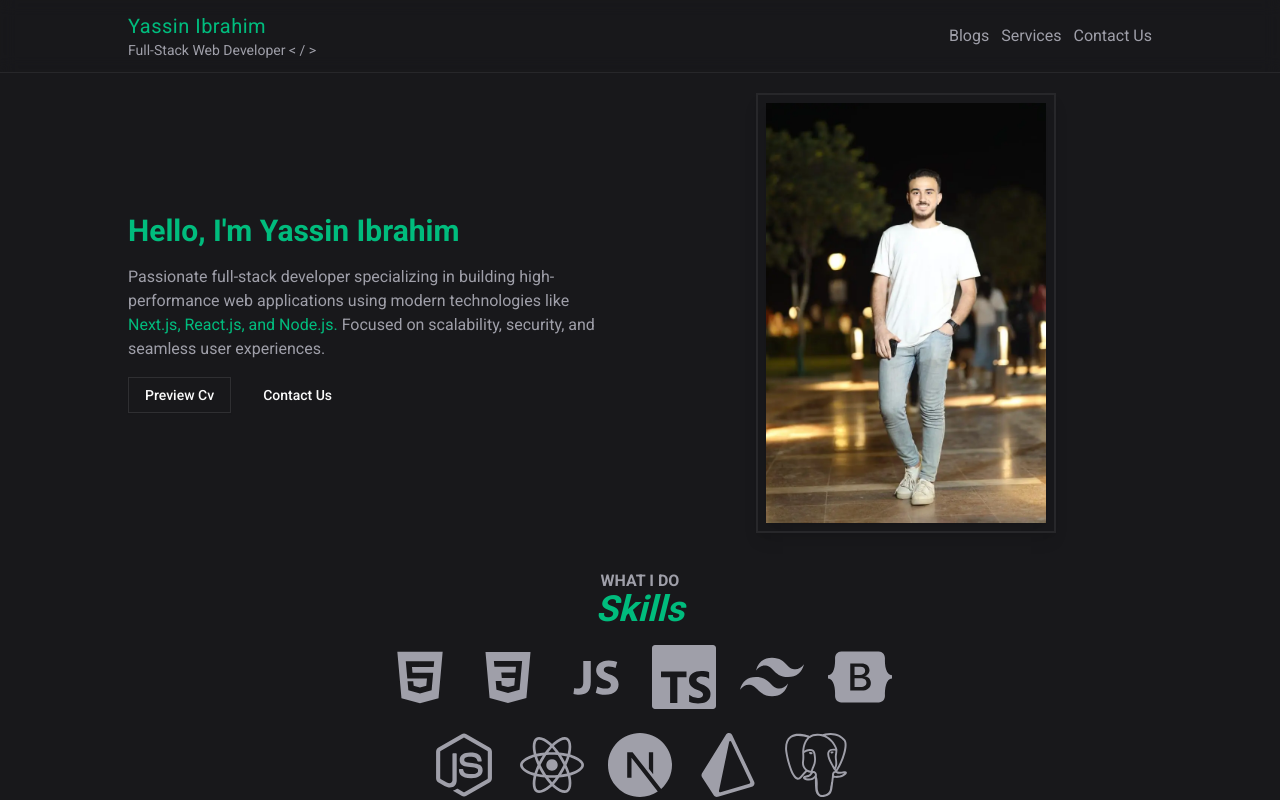
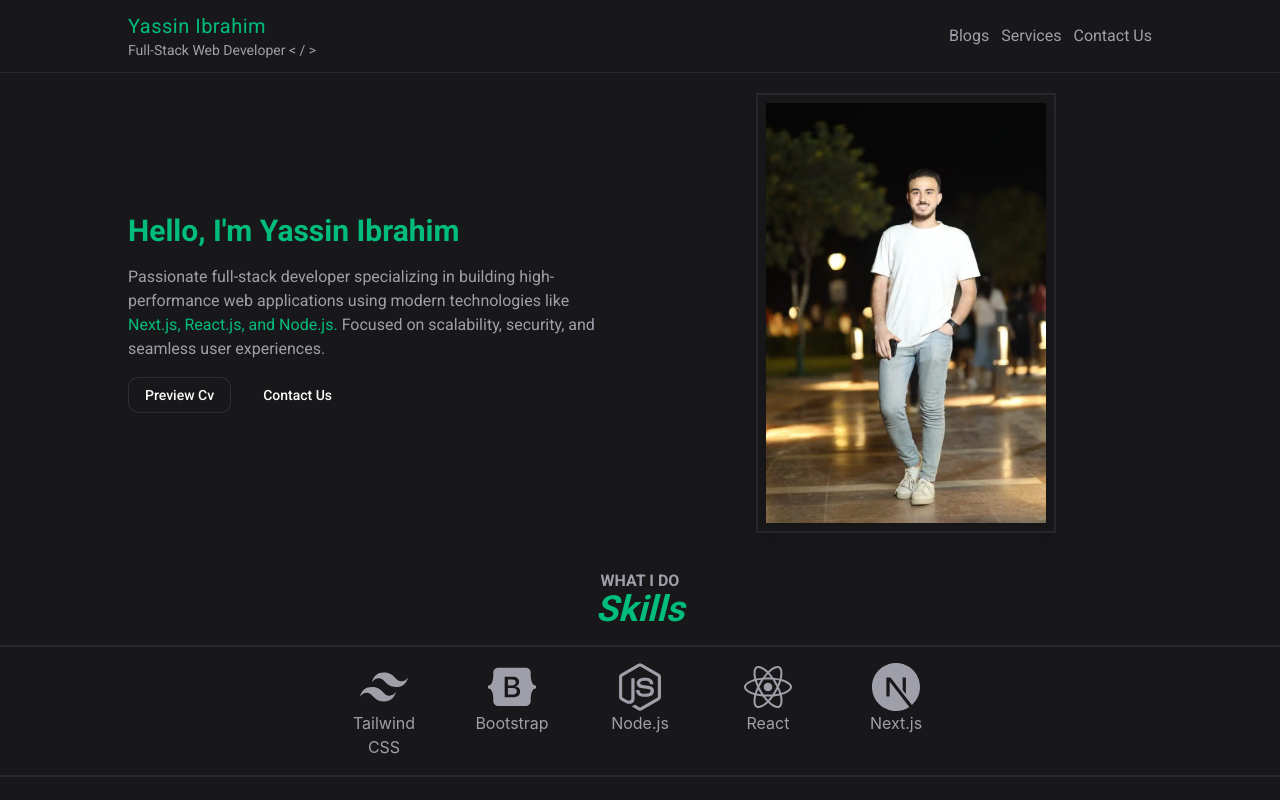
Before and after one commit to yassin-x/portfolio, a Next.js app: page / in a window 1280 px wide. Shown: the top 800 px of the page. Built offline with nearby package versions, Linux system fonts and the light colour scheme.

Commit message:
update skills

```diff
--- a/package.json
+++ b/package.json
@@ -10,6 +10,7 @@
   },
   "dependencies": {
     "@radix-ui/react-slot": "^1.2.0",
+    "antd": "^5.24.6",
     "class-variance-authority": "^0.7.1",
     "clsx": "^2.1.1",
     "lucide-react": "^0.487.0",
--- a/src/app/_components/Hero.tsx
+++ b/src/app/_components/Hero.tsx
@@ -37,7 +37,7 @@ export default function Hero() {
           </div>
         </div>
 
-        <div className="p-2 border-accent border-2 rounded-lg shadow-lg max-w-[300px] overflow-hidden mx-auto">
+        <div className="p-2 border-accent border-2 shadow-lg max-w-[300px] overflow-hidden mx-auto">
           <Image
             src={"/me.webp"}
             alt="Yassin Ibrahim"
--- a/src/app/_components/Skills.tsx
+++ b/src/app/_components/Skills.tsx
@@ -1,5 +1,7 @@
+"use client";
 import MainHeading from "@/components/MainHeading";
 import React from "react";
+import { Carousel } from "antd";
 import { FaGit, FaGithub, FaNodeJs, FaReact } from "react-icons/fa";
 import { DiJavascript1, DiCss3, DiHtml5 } from "react-icons/di";
 import {
@@ -14,41 +16,80 @@ import {
   SiPrisma,
   SiRedux,
   SiAntdesign,
-  SiReactquery,
   SiAuth0,
   SiExpress,
 } from "react-icons/si";
 
+const skills = [
+  { icon: DiHtml5, name: "HTML5" },
+  { icon: DiCss3, name: "CSS3" },
+  { icon: DiJavascript1, name: "JavaScript" },
+  { icon: SiTypescript, name: "TypeScript" },
+  { icon: SiTailwindcss, name: "Tailwind CSS" },
+  { icon: SiBootstrap, name: "Bootstrap" },
+  { icon: FaNodeJs, name: "Node.js" },
+  { icon: FaReact, name: "React" },
+  { icon: SiNextdotjs, name: "Next.js" },
+  { icon: SiPrisma, name: "Prisma" },
+  { icon: SiPostgresql, name: "PostgreSQL" },
+  { icon: SiMongodb, name: "MongoDB" },
+  { icon: SiAppwrite, name: "Appwrite" },
+  { icon: SiRedis, name: "Redis" },
+  { icon: SiRedux, name: "Redux" },
+  { icon: SiAntdesign, name: "Ant Design" },
+  { icon: FaGithub, name: "GitHub" },
+  { icon: FaGit, name: "Git" },
+  { icon: SiExpress, name: "Express" },
+  { icon: SiAuth0, name: "Next Auth" },
+];
+
 export default function Skills() {
-  const skills = [
-    [DiHtml5, DiCss3, DiJavascript1, SiTypescript, SiTailwindcss, SiBootstrap],
-    [FaNodeJs, FaReact, SiNextdotjs, SiPrisma, SiPostgresql],
-    [SiMongodb, SiAppwrite, SiRedis, SiRedux],
-    [SiAntdesign, FaGithub, FaGit],
-    [SiReactquery, SiExpress],
-    [SiAuth0],
-  ];
   return (
     <section className="section-gap space-y-4">
       <div className="text-center">
         <MainHeading title={"Skills"} subTitle={"What i do"} />
       </div>
-      <div className="container flex flex-col items-center gap-6 select-none">
-        {skills.map((row, rowIndex) => (
-          <div
-            key={rowIndex}
-            className="grid gap-6"
-            style={{
-              gridTemplateColumns: `repeat(${row.length}, minmax(0, 1fr))`,
-            }}
+      <div className="border-y-2 border-accent">
+        <div className="container max-w-4xl mx-auto select-none">
+          <Carousel
+            autoplay
+            infinite
+            autoplaySpeed={1000}
+            dots={false}
+            className="overflow-hidden"
+            slidesToShow={5}
+            responsive={[
+              {
+                breakpoint: 771,
+                settings: {
+                  slidesToShow: 5,
+                },
+              },
+              {
+                breakpoint: 500,
+                settings: {
+                  slidesToShow: 3,
+                },
+              },
+            ]}
+            slidesToScroll={1}
           >
-            {row.map((Icon, index) => (
-              <div key={index} className="flex justify-center items-center">
-                <Icon className="w-8 h-8 md:w-16 md:h-16 text-muted-foreground hover:text-primary transition-transform transform hover:scale-110" />
-              </div>
-            ))}
-          </div>
-        ))}
+            {skills.map((skill, index) => {
+              const Icon = skill.icon;
+              return (
+                <div
+                  key={index}
+                  className="flex flex-col items-center justify-center gap-2 p-4 text-center"
+                >
+                  <Icon className="w-12 h-12 text-muted-foreground hover:text-primary transition-transform transform hover:scale-110 mx-auto" />
+                  <span className="text-sm md:text-base text-muted-foreground">
+                    {skill.name}
+                  </span>
+                </div>
+              );
+            })}
+          </Carousel>
+        </div>
       </div>
     </section>
   );
--- a/src/app/globals.css
+++ b/src/app/globals.css
@@ -44,6 +44,7 @@
 }
 
 :root {
+  --radius: 0.75rem;
   --background: oklch(0.21 0.006 285.885);
   --foreground: oklch(0.985 0 0);
   --card: oklch(0.141 0.005 285.823);
```
Also changed, not shown: 1 other file (tests, documents, lock files or other folders).
